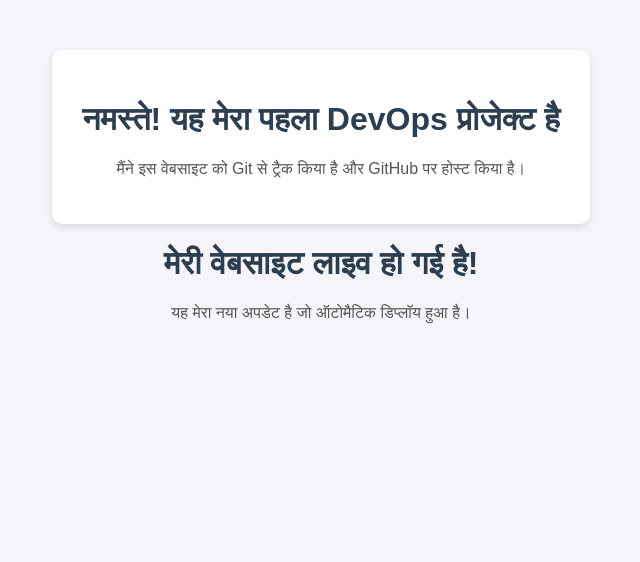
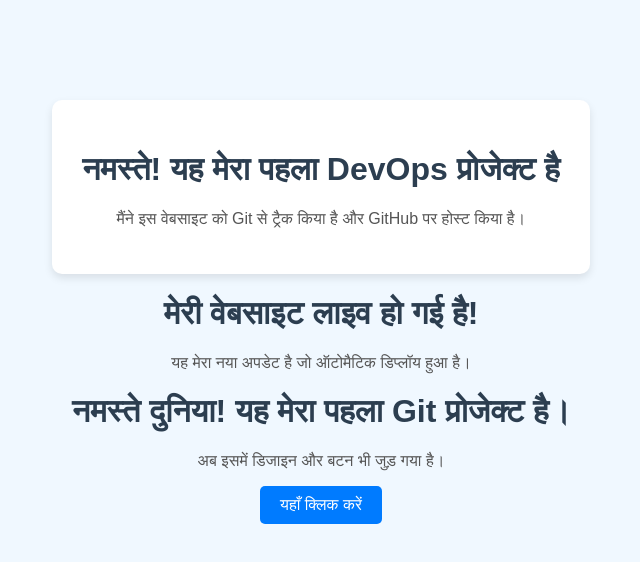
Before and after one commit to amitjayprakash-jpg/mera-pehla-project, a plain HTML site: page index.html in a window 1280 px wide. Shown: the whole page, without its empty margins (319-959 px from the left). Drawn offline with Linux system fonts and the light colour scheme.

Commit message:
added java & css

```diff
--- a/index.html
+++ b/index.html
@@ -30,3 +30,21 @@
     <p>यह मेरा नया अपडेट है जो ऑटोमैटिक डिप्लॉय हुआ है।</p>
 </body>
 </html>
+
+<!DOCTYPE html>
+<html>
+<head>
+    <title>मेरी पहली वेबसाइट</title>
+    <!-- CSS फाइल को जोड़ने के लिए -->
+    <link rel="stylesheet" href="style.css">
+</head>
+<body>
+    <h1>नमस्ते दुनिया! यह मेरा पहला Git प्रोजेक्ट है।</h1>
+    <p>अब इसमें डिजाइन और बटन भी जुड़ गया है।</p>
+
+    <button onclick="showMessage()">यहाँ क्लिक करें</button>
+
+    <!-- JavaScript फाइल को जोड़ने के लिए -->
+    <script src="script.js"></script>
+</body>
+</html>
--- /dev/null
+++ b/script.js
@@ -0,0 +1,3 @@
+function showMessage() {
+    alert("बधाई हो! आपकी CSS और JavaScript फाइल काम कर रही है।");
+}
--- /dev/null
+++ b/style.css
@@ -0,0 +1,15 @@
+body {
+    background-color: #f0f8ff;
+    font-family: Arial, sans-serif;
+    text-align: center;
+    padding-top: 50px;
+}
+button {
+    padding: 10px 20px;
+    font-size: 16px;
+    background-color: #007bff;
+    color: white;
+    border: none;
+    border-radius: 5px;
+    cursor: pointer;
+}
```
